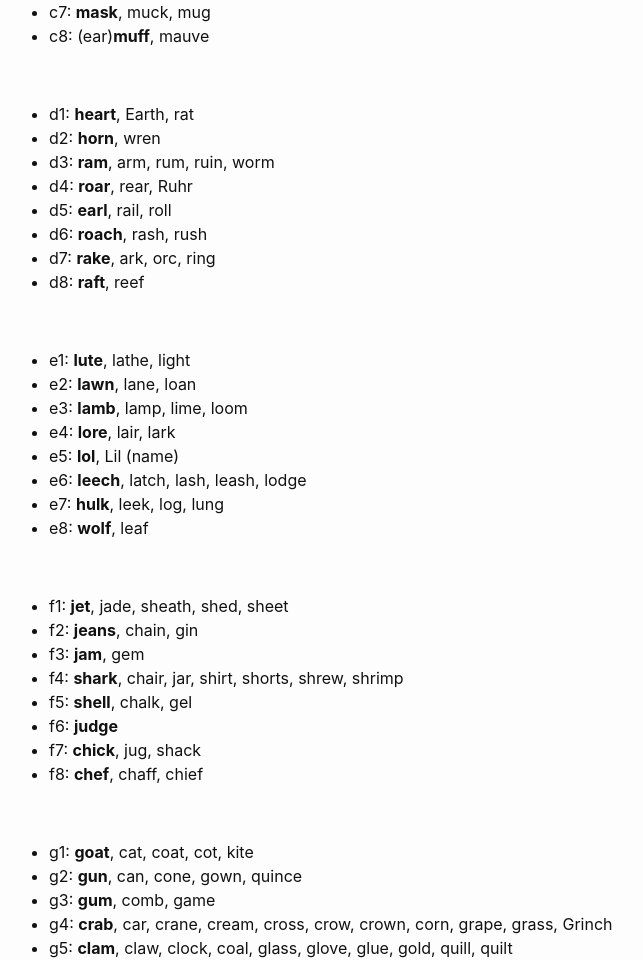
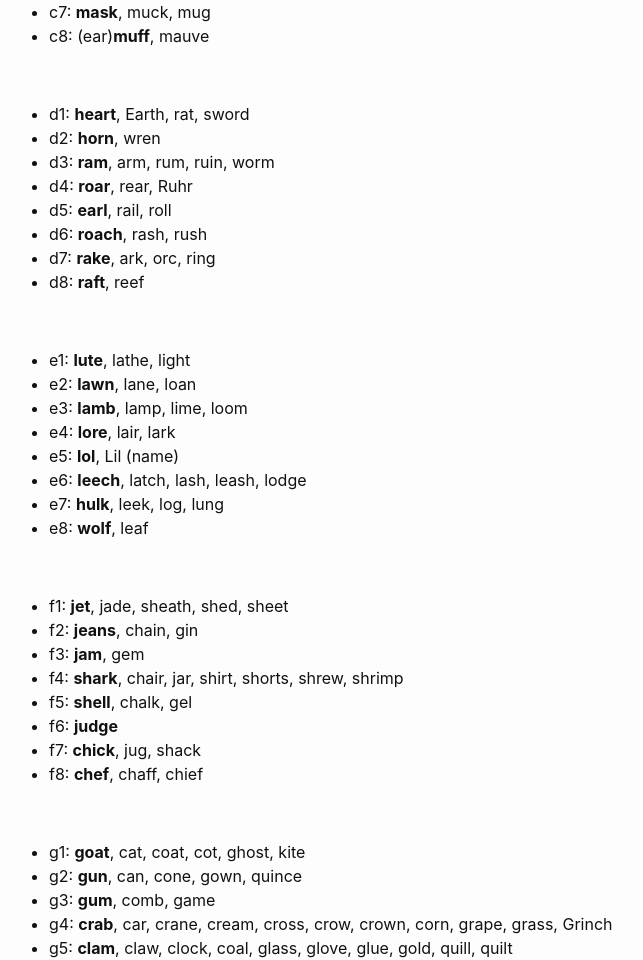
Before and after one commit to liontailedmacaque/liontailedmacaque.github.io, a Jekyll site: the page built from chessmemorypalace/picturewords.md, in a window 1280 px wide and 1400 px high, scrolled down 986 px. Shown: the part 156-1116 px from the top of the window, without its empty margins (251-894 px from the left). Built offline with Jekyll 4.4.1, drawn with Linux system fonts in a browser that asks for light colours; some of the changed text lies outside the part shown.

Commit message:
Update picturewords.md

```diff
--- a/chessmemorypalace/picturewords.md
+++ b/chessmemorypalace/picturewords.md
@@ -41,7 +41,7 @@ Pawn moves have one syllable and do not start with a /p/, /b/ or /s/ sound.
 - c7: **mask**, muck, mug
 - c8: (ear)**muff**, mauve
 <p><br></p>
-- d1: **heart**, Earth, rat
+- d1: **heart**, Earth, rat, sword
 - d2: **horn**, wren
 - d3: **ram**, arm, rum, ruin, worm
 - d4: **roar**, rear, Ruhr
@@ -68,7 +68,7 @@ Pawn moves have one syllable and do not start with a /p/, /b/ or /s/ sound.
 - f7: **chick**, jug, shack
 - f8: **chef**, chaff, chief
 <p><br></p>
-- g1: **goat**, cat, coat, cot, kite
+- g1: **goat**, cat, coat, cot, ghost, kite
 - g2: **gun**, can, cone, gown, quince
 - g3: **gum**, comb, game
 - g4: **crab**, car, crane, cream, cross, crow, crown, corn, grape, grass, Grinch
```
Also changed, not shown: other parts of chessmemorypalace/picturewords.md (+2 -2 lines).
